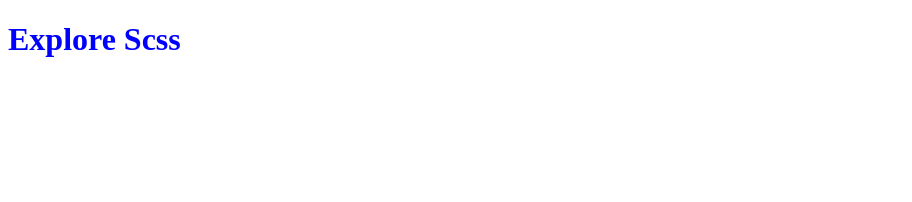
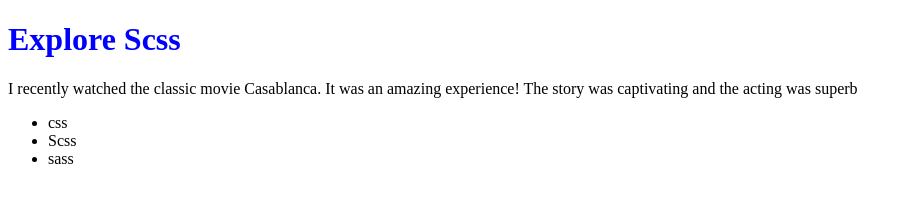
Before and after one commit to avmonirul/Explore-scss, a plain HTML site: page index.html in a window 1280 px wide. Shown: the whole page, without its empty margins (0-912 px from the left). Drawn offline with Linux system fonts and the light colour scheme.

Commit message:
first commit

```diff
--- a/index.html
+++ b/index.html
@@ -9,5 +9,11 @@
 </head>
 <body>
     <h1>Explore Scss</h1>
+    <p>I recently watched the classic movie Casablanca. It was an amazing experience! The story was captivating and the acting was superb</p>
+    <ul>
+        <li>css</li>
+        <li>Scss</li>
+        <li>sass</li>
+    </ul>
 </body>
 </html>
```
